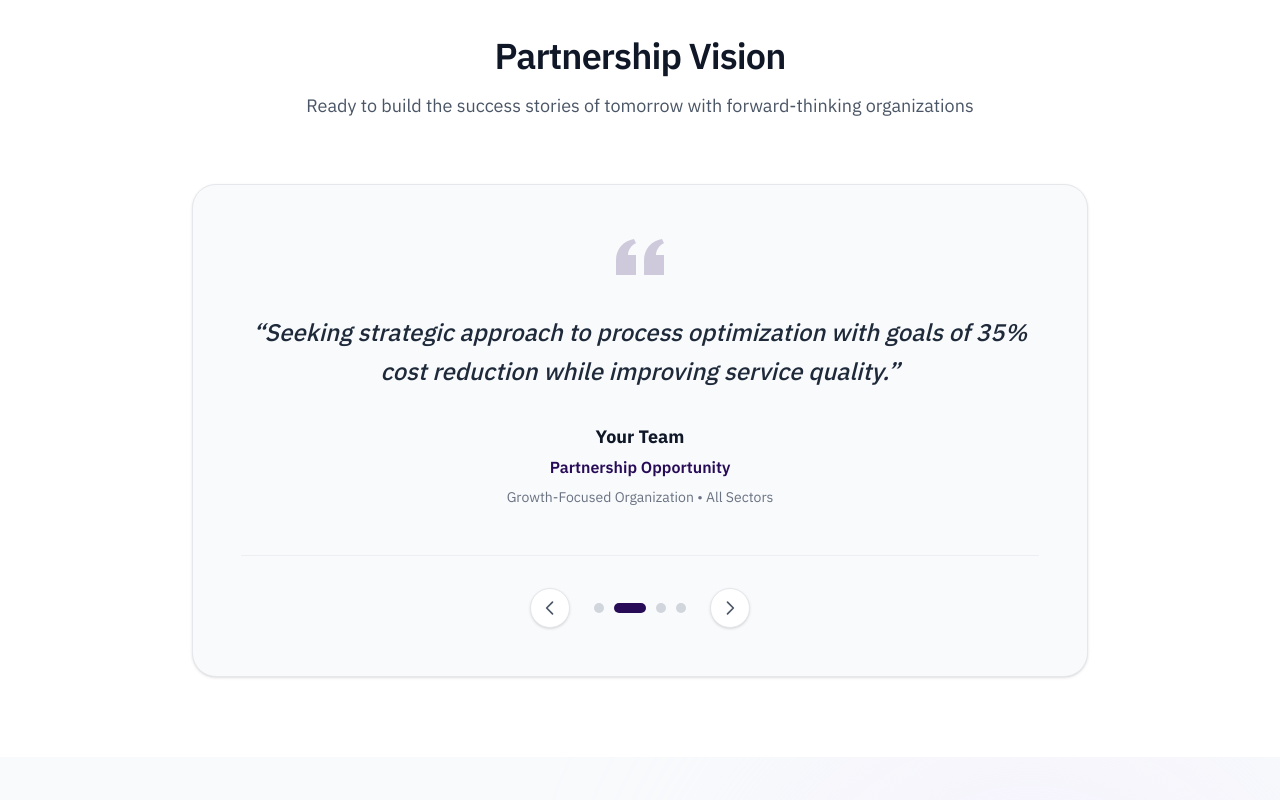
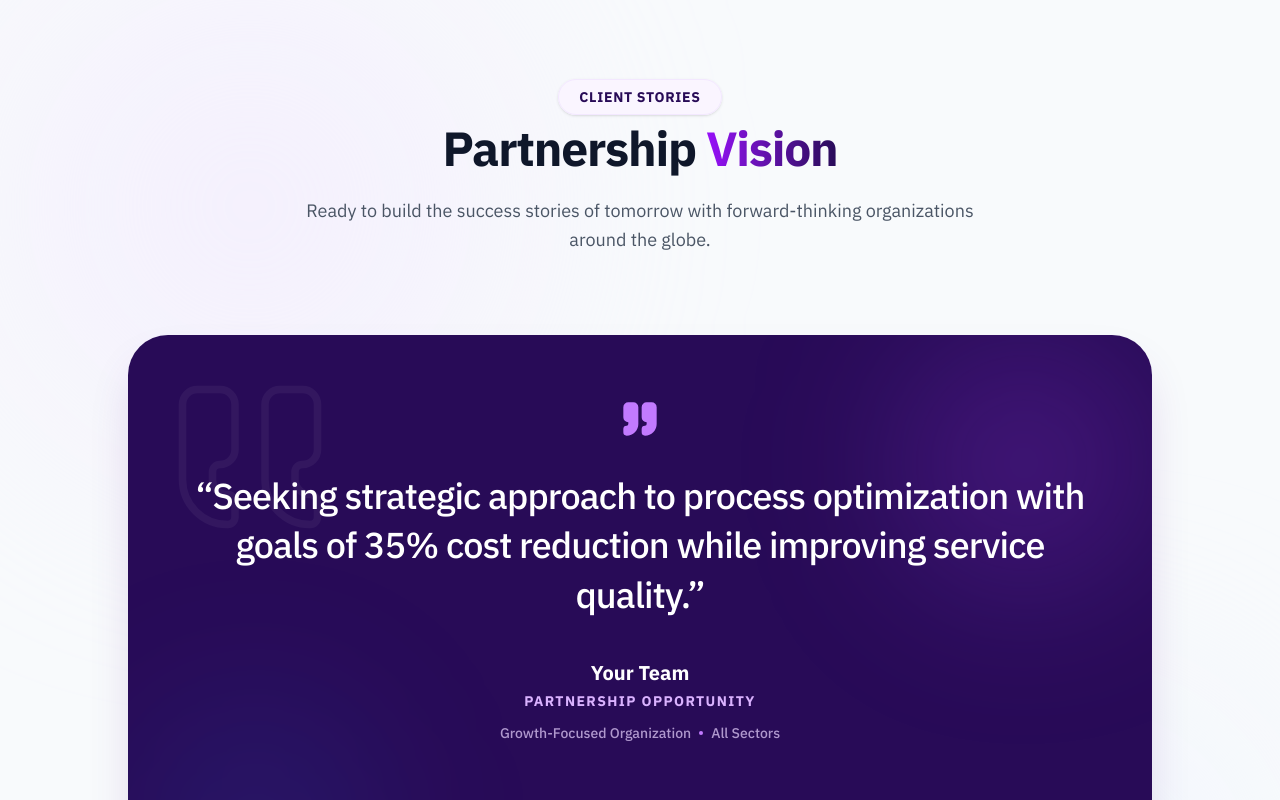
Before and after one commit to AshCodings/ashentrix-website, a Next.js app: page / in a window 1280 px wide. Shown: the part 10860-11660 px from the top of the page. Built offline with nearby package versions, Linux system fonts and the light colour scheme.

Commit message:
Update TestimonialsSection.tsx

```diff
--- a/components/TestimonialsSection.tsx
+++ b/components/TestimonialsSection.tsx
@@ -1,7 +1,8 @@
 "use client";
 
 import { useState, useEffect } from "react";
-import { motion, AnimatePresence } from "framer-motion";
+import { motion, AnimatePresence, Variants } from "framer-motion";
+import { Quote, ChevronLeft, ChevronRight } from "lucide-react";
 
 interface Testimonial {
   quote: string;
@@ -52,13 +53,11 @@ export default function TestimonialsSection() {
 
   // Auto-play functionality with useEffect
   useEffect(() => {
-
     if (isHovered) return;
 
     const timer = setInterval(() => {
       setCurrentIndex((prev) => (prev + 1) % testimonials.length);
-    }, 4000);
-
+    }, 5000); // Slightly increased time for better readability
 
     return () => clearInterval(timer);
   }, [isHovered, testimonials.length]);
@@ -73,122 +72,161 @@ export default function TestimonialsSection() {
     );
   };
 
+  // Framer Motion Variants (TypeScript Error Free)
+  const headerVariants: Variants = {
+    hidden: { opacity: 0, y: 30 },
+    visible: {
+      opacity: 1,
+      y: 0,
+      transition: { duration: 0.8, ease: "easeOut" }
+    }
+  };
+
+  const slideVariants: Variants = {
+    enter: (direction: number) => ({
+      x: direction > 0 ? 50 : -50,
+      opacity: 0,
+      scale: 0.95,
+    }),
+    center: {
+      zIndex: 1,
+      x: 0,
+      opacity: 1,
+      scale: 1,
+      transition: { duration: 0.5, ease: "easeOut" }
+    },
+    exit: (direction: number) => ({
+      zIndex: 0,
+      x: direction < 0 ? 50 : -50,
+      opacity: 0,
+      scale: 0.95,
+      transition: { duration: 0.4, ease: "easeIn" }
+    })
+  };
+
   return (
-    <section className="bg-white py-12 sm:py-16 lg:py-20">
-      <div className="max-w-7xl mx-auto px-4 sm:px-6 lg:px-8">
+    <section className="relative bg-[#F8FAFC] py-16 sm:py-24 lg:py-32 overflow-hidden">
+      {/* Subtle Background Ambient Glows */}
+      <div className="absolute top-0 left-0 w-[500px] h-[500px] bg-purple-100/50 blur-[120px] rounded-full pointer-events-none" />
+      <div className="absolute bottom-0 right-0 w-[400px] h-[400px] bg-blue-50/50 blur-[100px] rounded-full pointer-events-none" />
 
-        {/* Header Section with Animation */}
+      <div className="max-w-7xl mx-auto px-4 sm:px-6 lg:px-8 relative z-10">
+
+        {/* Animated Header Section */}
         <motion.div
-          initial={{ opacity: 0, y: 20 }}
-          whileInView={{ opacity: 1, y: 0 }}
-          viewport={{ once: true }}
-          transition={{ duration: 0.6 }}
-          className="text-center mb-12 lg:mb-16"
+          variants={headerVariants}
+          initial="hidden"
+          whileInView="visible"
+          viewport={{ once: true, margin: "-50px" }}
+          className="text-center mb-16 lg:mb-20"
         >
-          <h2 className="text-2xl sm:text-3xl lg:text-4xl font-semibold text-gray-900 mb-4 tracking-tight">
-            Partnership Vision
+          <div className="inline-block mb-4">
+            <span className="text-xs sm:text-sm font-bold text-[#280b57] uppercase tracking-wider bg-purple-50 border border-purple-100 rounded-full px-5 py-2 shadow-sm">
+              Client Stories
+            </span>
+          </div>
+          <h2 className="text-3xl sm:text-4xl lg:text-5xl font-extrabold text-[#0F172A] mb-6 tracking-tight">
+            Partnership <span className="text-transparent bg-clip-text bg-gradient-to-r from-purple-600 to-[#280b57]">Vision</span>
           </h2>
-          <p className="text-base sm:text-lg text-gray-600 max-w-2xl mx-auto">
+          <p className="text-lg text-gray-600 max-w-2xl mx-auto leading-relaxed">
             Ready to build the success stories of tomorrow with forward-thinking
-            organizations
+            organizations around the globe.
           </p>
         </motion.div>
 
-        {/* Testimonial Card */}
+        {/* Premium Testimonial Card */}
         <div
-          className="relative bg-[#F8FAFC] p-6 sm:p-8 lg:p-12 max-w-4xl mx-auto border border-gray-200 rounded-3xl overflow-hidden shadow-sm"
+          className="relative bg-[#280b57] p-8 sm:p-12 lg:p-16 max-w-5xl mx-auto rounded-[2.5rem] overflow-hidden shadow-2xl shadow-purple-900/20"
           onMouseEnter={() => setIsHovered(true)}
           onMouseLeave={() => setIsHovered(false)}
         >
-          <div className="text-center relative min-h-[300px] flex flex-col justify-center">
+          {/* Card Inner Glow/Design Elements */}
+          <div className="absolute top-0 right-0 w-64 h-64 bg-purple-500/20 blur-[80px] rounded-full pointer-events-none" />
+          <div className="absolute bottom-0 left-0 w-64 h-64 bg-blue-500/10 blur-[80px] rounded-full pointer-events-none" />
 
-            {/* Quote Icon */}
-            <div className="mb-8">
-              <svg
-                className="w-12 h-12 mx-auto text-[#280b57]/20"
-                fill="currentColor"
-                viewBox="0 0 24 24"
-              >
-                <path d="M14.017 21v-7.391c0-5.704 3.731-9.57 8.983-10.609l.995 2.151c-2.432.917-3.995 3.638-3.995 5.849h4v10h-9.983zm-14.017 0v-7.391c0-5.704 3.748-9.57 9-10.609l.996 2.151c-2.433.917-3.996 3.638-3.996 5.849h4v10h-10z" />
-              </svg>
+          {/* Large Quote Watermark */}
+          <div className="absolute top-8 left-8 text-white/5 pointer-events-none transform -scale-x-100">
+            <Quote size={180} strokeWidth={1} />
           </div>
 
+          <div className="text-center relative min-h-[320px] flex flex-col justify-center items-center z-10">
+
             {/* Animated Content using AnimatePresence */}
-            <div className="flex-1 relative">
-              <AnimatePresence mode="wait">
+            <div className="flex-1 relative w-full flex items-center justify-center">
+              <AnimatePresence mode="wait" custom={1}>
                 <motion.div
                   key={currentIndex}
-                  initial={{ opacity: 0, x: 20 }}
-                  animate={{ opacity: 1, x: 0 }}
-                  exit={{ opacity: 0, x: -20 }}
-                  transition={{ duration: 0.4, ease: "easeOut" }}
-                  className="w-full"
+                  custom={1}
+                  variants={slideVariants}
+                  initial="enter"
+                  animate="center"
+                  exit="exit"
+                  className="w-full max-w-4xl"
                 >
-                  <blockquote className="text-xl md:text-2xl text-gray-800 mb-8 leading-relaxed font-medium italic">
+                  <Quote className="w-10 h-10 mx-auto text-purple-400 mb-8" fill="currentColor" />
+
+                  <blockquote className="text-2xl md:text-3xl lg:text-4xl text-white mb-10 leading-snug font-medium tracking-tight">
                     &ldquo;{testimonials[currentIndex].quote}&rdquo;
                   </blockquote>
 
                   <div className="mb-4">
-                    <p className="text-lg font-bold text-gray-900">
+                    <p className="text-xl font-bold text-white mb-1">
                       {testimonials[currentIndex].author}
                     </p>
-                    <p className="text-[#280b57] font-semibold mt-1">
+                    <p className="text-purple-300 font-bold uppercase tracking-widest text-xs sm:text-sm mb-3">
                       {testimonials[currentIndex].position}
                     </p>
-                    <p className="text-gray-500 text-sm mt-2">
-                      {testimonials[currentIndex].company} •{" "}
-                      {testimonials[currentIndex].industry}
-                    </p>
+                    <div className="flex items-center justify-center gap-2 text-purple-200/70 text-sm font-medium">
+                      <span>{testimonials[currentIndex].company}</span>
+                      <span className="w-1 h-1 rounded-full bg-purple-400"></span>
+                      <span>{testimonials[currentIndex].industry}</span>
+                    </div>
                   </div>
                 </motion.div>
               </AnimatePresence>
             </div>
 
-            {/* Navigation and Dots */}
-            <div className="flex justify-center items-center gap-6 mt-8 pt-8 border-t border-gray-200/60">
-
-              {/* Prev Button */}
-              <button
-                onClick={prevTestimonial}
-                className="w-10 h-10 flex items-center justify-center rounded-full bg-white border border-gray-200 text-gray-600 hover:bg-[#280b57] hover:text-white hover:border-[#280b57] transition-all duration-300 shadow-sm"
-                aria-label="Previous testimonial"
-              >
-                <svg className="w-5 h-5" fill="none" stroke="currentColor" viewBox="0 0 24 24">
-                  <path strokeLinecap="round" strokeLinejoin="round" strokeWidth={2} d="M15 19l-7-7 7-7" />
-                </svg>
-              </button>
+            {/* Navigation Controls */}
+            <div className="flex flex-col sm:flex-row justify-between items-center w-full gap-8 mt-12 pt-8 border-t border-white/10">
 
               {/* Dots Indicator */}
-              <div className="flex gap-2.5">
+              <div className="flex gap-3 order-2 sm:order-1">
                 {testimonials.map((_, index) => (
                   <button
                     key={index}
                     onClick={() => setCurrentIndex(index)}
                     aria-label={`Go to slide ${index + 1}`}
-                    className={`h-2.5 rounded-full transition-all duration-300 ${
+                    className={`h-2.5 rounded-full transition-all duration-500 ${
                       index === currentIndex
-                        ? "w-8 bg-[#280b57]"
-                        : "w-2.5 bg-gray-300 hover:bg-gray-400"
+                        ? "w-10 bg-purple-400"
+                        : "w-2.5 bg-white/20 hover:bg-white/40"
                     }`}
                   />
                 ))}
               </div>
 
-              {/* Next Button */}
+              {/* Prev / Next Buttons */}
+              <div className="flex items-center gap-4 order-1 sm:order-2">
+                <button
+                  onClick={prevTestimonial}
+                  className="w-12 h-12 flex items-center justify-center rounded-full bg-white/5 border border-white/10 text-white backdrop-blur-sm hover:bg-white hover:text-[#280b57] transition-all duration-300"
+                  aria-label="Previous testimonial"
+                >
+                  <ChevronLeft className="w-6 h-6" />
+                </button>
                 <button
                   onClick={nextTestimonial}
-                className="w-10 h-10 flex items-center justify-center rounded-full bg-white border border-gray-200 text-gray-600 hover:bg-[#280b57] hover:text-white hover:border-[#280b57] transition-all duration-300 shadow-sm"
+                  className="w-12 h-12 flex items-center justify-center rounded-full bg-white/5 border border-white/10 text-white backdrop-blur-sm hover:bg-white hover:text-[#280b57] transition-all duration-300"
                   aria-label="Next testimonial"
                 >
-                <svg className="w-5 h-5" fill="none" stroke="currentColor" viewBox="0 0 24 24">
-                  <path strokeLinecap="round" strokeLinejoin="round" strokeWidth={2} d="M9 5l7 7-7 7" />
-                </svg>
+                  <ChevronRight className="w-6 h-6" />
                 </button>
               </div>
 
             </div>
           </div>
         </div>
+      </div>
     </section>
   );
 }
```
Lines whose indentation alone changed are shown as unchanged.
